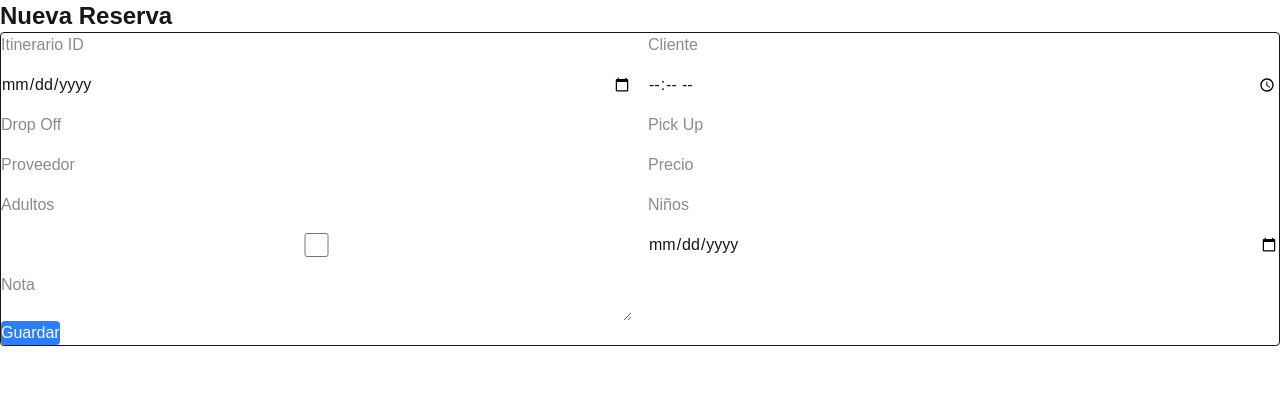
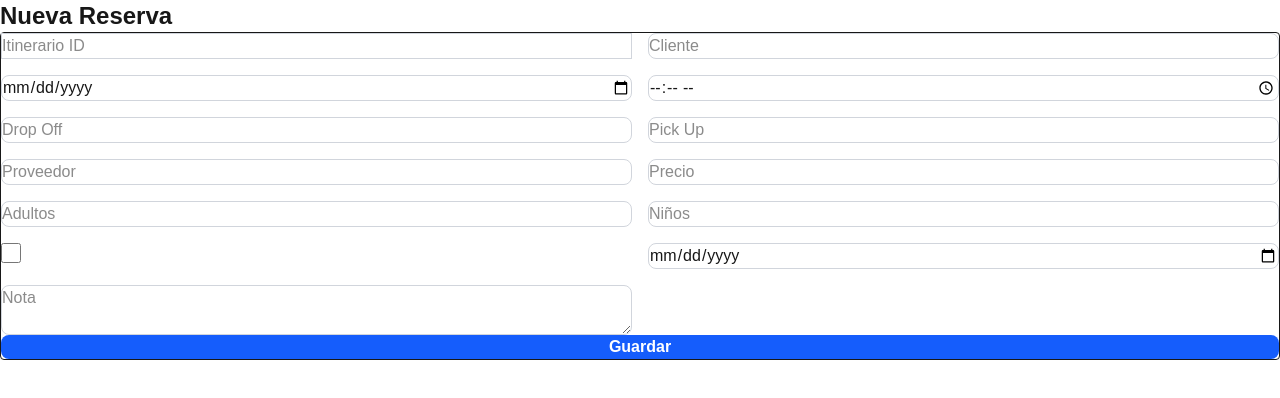
Before and after one commit to dapxdra/reservasFIGA, a Next.js app in the folder figa-reservas/: page /reservas in a window 1280 px wide. Shown: the top 398 px of the page. Built offline with nearby package versions, Linux system fonts and the light colour scheme.

Commit message:
comenzando el design

```diff
--- a/figa-reservas/app/components/reservaform.js
+++ b/figa-reservas/app/components/reservaform.js
@@ -58,28 +58,46 @@ export default function ReservaForm() {
   };
 
   return (
-    <form onSubmit={handleSubmit} className="p-4 border rounded shadow-lg">
+    <form
+      onSubmit={handleSubmit}
+      className="p-4 border rounded shadow-lg space-y-4"
+    >
       <div className="grid grid-cols-2 gap-4">
         <input
           type="number"
           name="itinId"
           placeholder="Itinerario ID"
           onChange={handleChange}
+          className="w-full mt-1 p-2 border border-gray-300 rouded-lg focus:ring-2 focus:ring-blue-400 focus:outline-none"
         />
         <input
           type="text"
           name="cliente"
           placeholder="Cliente"
           onChange={handleChange}
+          className="w-full mt-1 p-2 border border-gray-300 rounded-lg focus:ring-2 focus:ring-blue-400 focus:outline-none"
           required
         />
-        <input type="date" name="fecha" onChange={handleChange} required />
-        <input type="time" name="hora" onChange={handleChange} required />
+        <input
+          type="date"
+          name="fecha"
+          onChange={handleChange}
+          className="w-full mt-1 p-2 border border-gray-300 rounded-lg focus:ring-2 focus:ring-blue-400 focus:outline-none"
+          required
+        />
+        <input
+          type="time"
+          name="hora"
+          onChange={handleChange}
+          className="w-full mt-1 p-2 border border-gray-300 rounded-lg focus:ring-2 focus:ring-blue-400 focus:outline-none"
+          required
+        />
         <input
           type="text"
           name="dropOff"
           placeholder="Drop Off"
           onChange={handleChange}
+          className="w-full mt-1 p-2 border border-gray-300 rounded-lg focus:ring-2 focus:ring-blue-400 focus:outline-none"
           required
         />
         <input
@@ -87,6 +105,7 @@ export default function ReservaForm() {
           name="pickUp"
           placeholder="Pick Up"
           onChange={handleChange}
+          className="w-full mt-1 p-2 border border-gray-300 rounded-lg focus:ring-2 focus:ring-blue-400 focus:outline-none"
           required
         />
         <input
@@ -94,40 +113,54 @@ export default function ReservaForm() {
           name="proveedor"
           placeholder="Proveedor"
           onChange={handleChange}
+          className="w-full mt-1 p-2 border border-gray-300 rounded-lg focus:ring-2 focus:ring-blue-400 focus:outline-none"
         />
         <input
           type="number"
           name="precio"
           placeholder="Precio"
           onChange={handleChange}
+          className="w-full mt-1 p-2 border border-gray-300 rounded-lg focus:ring-2 focus:ring-blue-400 focus:outline-none"
         />
         <input
           type="number"
           name="AD"
           placeholder="Adultos"
           onChange={handleChange}
+          className="w-full mt-1 p-2 border border-gray-300 rounded-lg focus:ring-2 focus:ring-blue-400 focus:outline-none"
         />
         <input
           type="number"
           name="NI"
           placeholder="Niños"
           onChange={handleChange}
+          className="w-full mt-1 p-2 border border-gray-300 rounded-lg focus:ring-2 focus:ring-blue-400 focus:outline-none"
         />
         <input
           type="checkbox"
           name="pago"
           placeholder="Pago"
           onChange={handleChange}
+          className="h-5 w-5 text-blue-600 border-gray-300 rounded focus:ring-blue-500"
         />
         <input
           type="date"
           name="fechaPago"
           placeholder="Fecha Pago"
           onChange={handleChange}
+          className="w-full mt-1 p-2 border border-gray-300 rounded-lg focus:ring-2 focus:ring-blue-400 focus:outline-none"
         />
-        <textarea name="nota" placeholder="Nota" onChange={handleChange} />
+        <textarea
+          name="nota"
+          placeholder="Nota"
+          onChange={handleChange}
+          className="w-full mt-1 p-2 border border-gray-300 rounded-lg focus:ring-2 focus:ring-blue-400 focus:outline-none"
+        />
       </div>
-      <button type="submit" className="mt-4 bg-blue-500 text-white p-2 rounded">
+      <button
+        type="submit"
+        className="w-full bg-blue-600 hover:bg-blue-700 text-white py-2 rounded-lg font-semibold transition duration-300"
+      >
         Guardar
       </button>
     </form>
--- a/figa-reservas/app/reservas/edit/[id]/page.js
+++ b/figa-reservas/app/reservas/edit/[id]/page.js
@@ -29,13 +29,14 @@ export default function EditReserva() {
   };
 
   return (
-    <form onSubmit={handleSubmit}>
+    <form onSubmit={handleSubmit} className="space-y-4">
       <input
         type="date"
         name="fecha"
         placeholder="Fecha"
         value={reserva.fecha || ""}
         onChange={(e) => setReserva({ ...reserva, fecha: e.target.value })}
+        className="w-full mt-1 p-2 border border-gray-300 rounded-lg focus:ring-2 focus:ring-blue-400 focus:outline-none"
       />
       <input
         type="time"
@@ -43,6 +44,7 @@ export default function EditReserva() {
         placeholder="Hora"
         value={reserva.hora || ""}
         onChange={(e) => setReserva({ ...reserva, hora: e.target.value })}
+        className="w-full mt-1 p-2 border border-gray-300 rounded-lg focus:ring-2 focus:ring-blue-400 focus:outline-none"
       />
       <input
         type="text"
@@ -50,6 +52,7 @@ export default function EditReserva() {
         placeholder="Proveedor"
         value={reserva.proveedor || ""}
         onChange={(e) => setReserva({ ...reserva, proveedor: e.target.value })}
+        className="w-full mt-1 p-2 border border-gray-300 rounded-lg focus:ring-2 focus:ring-blue-400 focus:outline-none"
       />
       <input
         type="number"
@@ -57,6 +60,7 @@ export default function EditReserva() {
         placeholder="ItinId"
         value={reserva.itinId || ""}
         onChange={(e) => setReserva({ ...reserva, itinId: e.target.value })}
+        className="w-full mt-1 p-2 border border-gray-300 rounded-lg focus:ring-2 focus:ring-blue-400 focus:outline-none"
       />
       <input
         type="text"
@@ -64,6 +68,7 @@ export default function EditReserva() {
         placeholder="Cliente"
         value={reserva.cliente || ""}
         onChange={(e) => setReserva({ ...reserva, cliente: e.target.value })}
+        className="w-full mt-1 p-2 border border-gray-300 rounded-lg focus:ring-2 focus:ring-blue-400 focus:outline-none"
       />
       <input
         type="text"
@@ -71,6 +76,7 @@ export default function EditReserva() {
         placeholder="PickUp"
         value={reserva.pickUp || ""}
         onChange={(e) => setReserva({ ...reserva, pickUp: e.target.value })}
+        className="w-full mt-1 p-2 border border-gray-300 rounded-lg focus:ring-2 focus:ring-blue-400 focus:outline-none"
       />
       <input
         type="text"
@@ -78,6 +84,7 @@ export default function EditReserva() {
         placeholder="DropOff"
         value={reserva.dropOff || ""}
         onChange={(e) => setReserva({ ...reserva, dropOff: e.target.value })}
+        className="w-full mt-1 p-2 border border-gray-300 rounded-lg focus:ring-2 focus:ring-blue-400 focus:outline-none"
       />
       <input
         type="number"
@@ -85,6 +92,7 @@ export default function EditReserva() {
         placeholder="Adultos"
         value={reserva.AD || ""}
         onChange={(e) => setReserva({ ...reserva, AD: e.target.value })}
+        className="w-full mt-1 p-2 border border-gray-300 rounded-lg focus:ring-2 focus:ring-blue-400 focus:outline-none"
       />
       <input
         type="number"
@@ -92,6 +100,7 @@ export default function EditReserva() {
         placeholder="Niños"
         value={reserva.NI || ""}
         onChange={(e) => setReserva({ ...reserva, NI: e.target.value })}
+        className="w-full mt-1 p-2 border border-gray-300 rounded-lg focus:ring-2 focus:ring-blue-400 focus:outline-none"
       />
       <input
         type="number"
@@ -99,6 +108,7 @@ export default function EditReserva() {
         placeholder="Precio"
         value={reserva.precio || ""}
         onChange={(e) => setReserva({ ...reserva, precio: e.target.value })}
+        className="w-full mt-1 p-2 border border-gray-300 rounded-lg focus:ring-2 focus:ring-blue-400 focus:outline-none"
       />
       <input
         type="checkbox"
@@ -106,6 +116,7 @@ export default function EditReserva() {
         placeholder="Pago"
         value={reserva.pago || ""}
         onChange={(e) => setReserva({ ...reserva, pago: e.target.value })}
+        className="h-5 w-5 text-blue-600 border-gray-300 rounded focus:ring-blue-500"
       />
       <input
         type="date"
@@ -113,6 +124,7 @@ export default function EditReserva() {
         placeholder="FechaPago"
         value={reserva.fechaPago || ""}
         onChange={(e) => setReserva({ ...reserva, fechaPago: e.target.value })}
+        className="w-full mt-1 p-2 border border-gray-300 rounded-lg focus:ring-2 focus:ring-blue-400 focus:outline-none"
       />
       <input
         type="text"
@@ -120,6 +132,7 @@ export default function EditReserva() {
         placeholder="Nota"
         value={reserva.nota || ""}
         onChange={(e) => setReserva({ ...reserva, nota: e.target.value })}
+        className="w-full bg-blue-600 hover:bg-blue-700 text-white py-2 rounded-lg font-semibold transition duration-300"
       />
       <button type="submit">Actualizar</button>
     </form>
```
